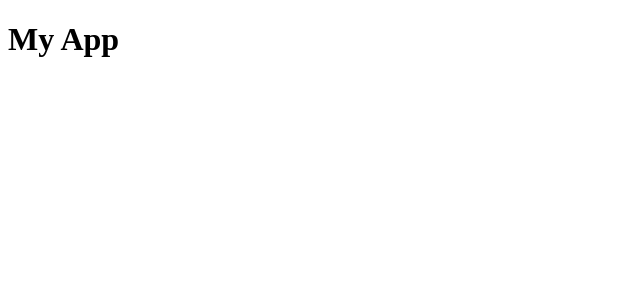
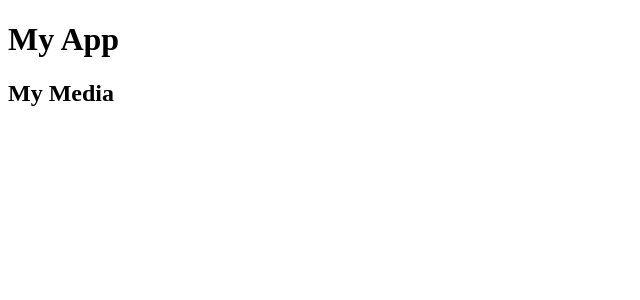
Before and after one commit to ellechka/week-4-course-webdevelopment, a React (Vite) app: page / in a window 1280 px wide. Shown: the top 300 px of the page, without its empty margins (0-640 px from the left). Built offline with nearby package versions, Linux system fonts and the light colour scheme.

Commit message:
Added link to Home.jsx in App.jsx

```diff
--- a/src/App.jsx
+++ b/src/App.jsx
@@ -1,8 +1,11 @@
 import './App.css';
+import Home from './components/Home.jsx';
+
 const App = () => {
   return (
     <>
       <h1>My App</h1>
+      <Home />
     </>
   );
 };
```
